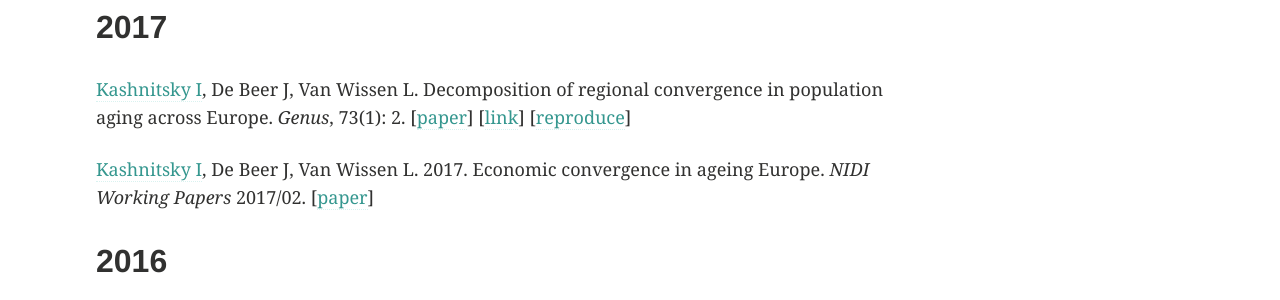
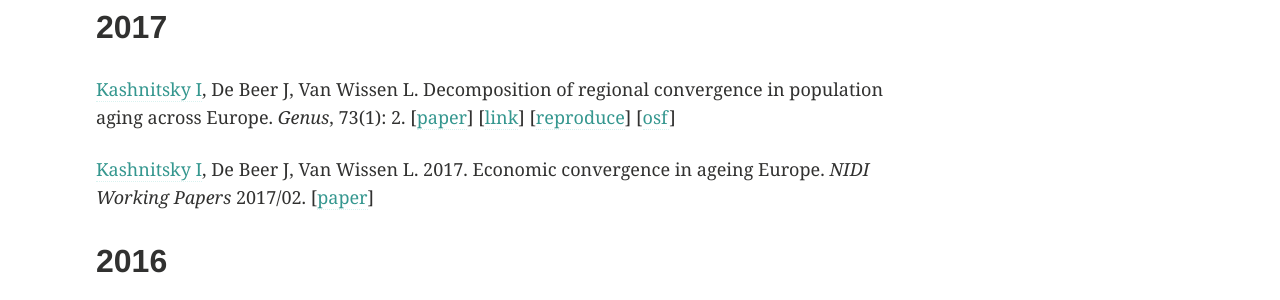
Before and after one commit to ikashnitsky/old-ikashnitsky-github-io, a Jekyll site: the page built from _pages/pubs.md, in a window 1280 px wide and 900 px high. Shown: the part 388-688 px from the top of the window. Built offline with Jekyll 4.4.1, drawn with Linux system fonts in a browser that asks for light colours.

Commit message:
osf added

```diff
--- a/_pages/pubs.md
+++ b/_pages/pubs.md
@@ -17,6 +17,7 @@ image:
 [[paper](/doc/pubs/1705-genus-ik.pdf)]
 [[link](https://doi.org/10.1186/s41118-017-0018-2)]
 [[reproduce](https://github.com/ikashnitsky/genus-2017)]
+[[osf](https://osf.io/z6fym/)]
 
 
 [Kashnitsky I](https://ikashnitsky.github.io/me), De Beer J, Van Wissen L. 2017. Economic convergence in ageing Europe. *NIDI Working Papers* 2017/02.
```
